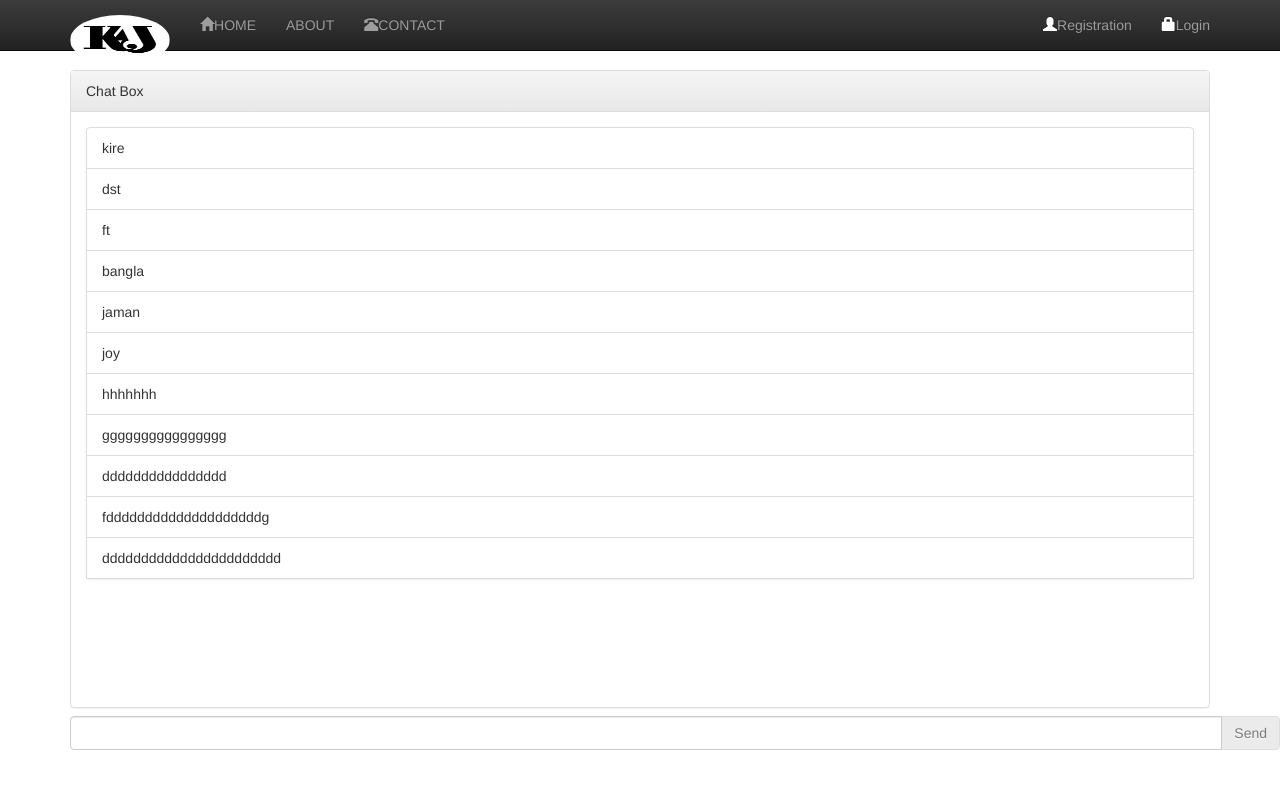
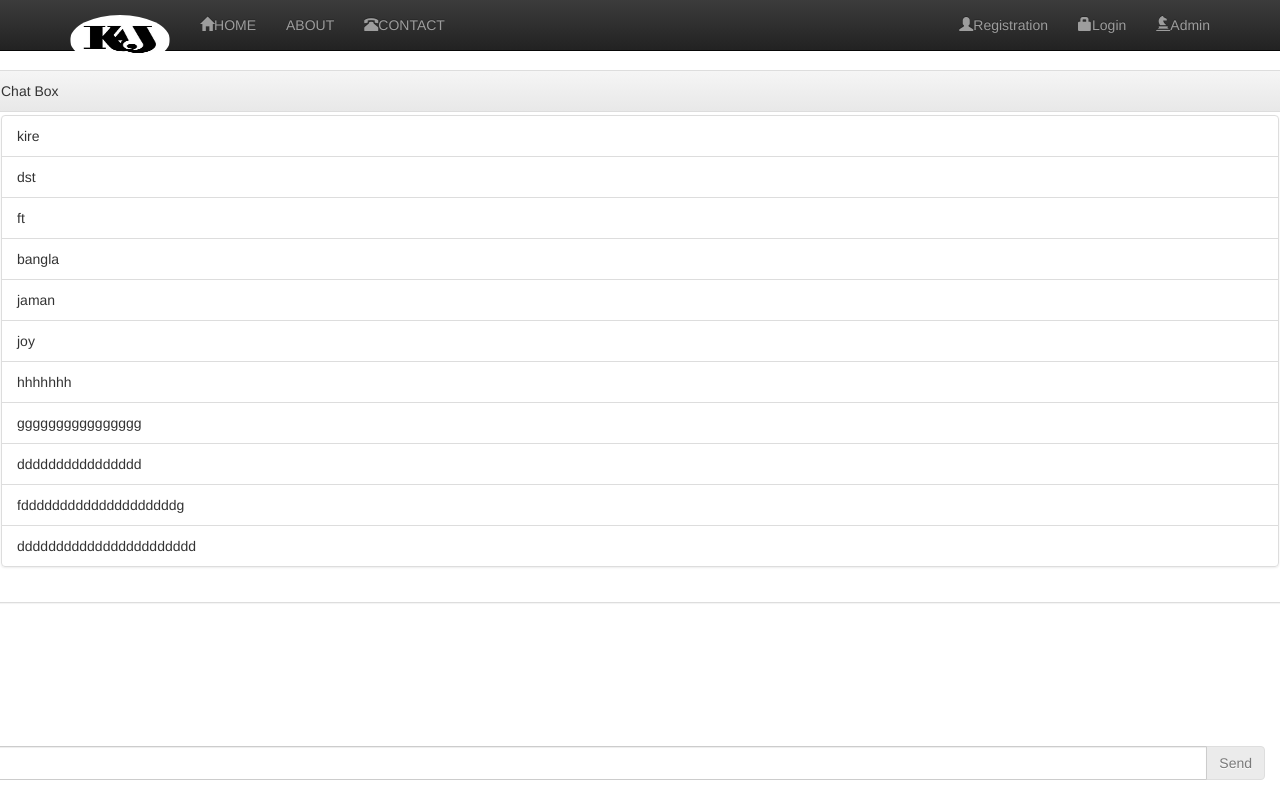
Before and after one commit to BLACKCAT25896/first-joy25896, a Django app: page /bal in a window 1280 px wide. Run offline with Django 3.2, Linux system fonts and the light colour scheme; data comes from the database, SQL or seed files in the repository; both versions use the stored data as it was after the commit; parts of the project's set-up code (start-up, migrations or seed data) failed here and were passed over; some libraries are stand-ins or nearby versions.

Commit message:
navbar update

```diff
--- a/alpha/urls.py
+++ b/alpha/urls.py
@@ -3,10 +3,10 @@
 from . import views
 
 urlpatterns = [
-    url(r'^login/$', views.Login, name='login'),
+    url(r'^enter/$', views.Enter, name='enter'),
     url(r'^logout/$', views.Logout, name='logout'),
-    url(r'^home/$', views.Home, name='home'),
-    url(r'^bal/$', views.Home, name='bal'),
+    # url(r'^home/$', views.Home, name='home'),
+    url(r'^bal/$', views.Bal, name='bal'),
     url(r'^post/$', views.Post, name='post'),
     url(r'^messages/$', views.Messages, name='messages'),
 ]
--- a/alpha/views.py
+++ b/alpha/views.py
@@ -5,7 +5,7 @@
 
 from .models import Chat
 
-def Login(request):
+def Enter(request):
     next = request.GET.get('next', '/bal/')
     if request.method == "POST":
         username = request.POST['username']
@@ -20,13 +20,13 @@
                 return HttpResponse("Account is not active at the moment.")
         else:
             return HttpResponseRedirect(settings_old.LOGIN_URL)
-    return render(request, "alpha/login.html", {'next': next})
+    return render(request, "alpha/enter.html", {'next': next})
 
 def Logout(request):
     logout(request)
-    return HttpResponseRedirect('/login/')
+    return HttpResponseRedirect('/enter/')
 
-def Home(request):
+def Bal(request):
     c = Chat.objects.all()
     return render(request, "alpha/bal.html", {'bal': 'active', 'chat': c})
 
--- a/deploy/settings/base.py
+++ b/deploy/settings/base.py
@@ -183,7 +183,7 @@
 
 
 SITE_ID = 1
-LOGIN_URL = '/accounts/login/'
+LOGIN_URL = '/enter/'
 
 LOGIN_REDIRECT_URL = '/'
 
--- a/deploy/settings/local.py
+++ b/deploy/settings/local.py
@@ -183,7 +183,7 @@
 
 
 SITE_ID = 1
-LOGIN_URL = '/accounts/login/'
+LOGIN_URL = '/enter/'
 
 LOGIN_REDIRECT_URL = '/'
 
--- a/deploy/settings_old.py
+++ b/deploy/settings_old.py
@@ -155,7 +155,7 @@
 MEDIA_ROOT = os.path.join(os.path.dirname(BASE_DIR), "media")
 
 
-LOGIN_URL = '/login/'
+LOGIN_URL = '/enter/'
 
 
 
--- a/deploy/urls.py
+++ b/deploy/urls.py
@@ -50,7 +50,8 @@
     url(r'^alpha/', include("alpha.urls", namespace='alpha')),
 
     # url(r'^login', alpha_views.login, name='login'),
-    url(r'^bal', alpha_views.Home, name='bal'),
+    url(r'^bal', alpha_views.Bal, name='bal'),
+    url(r'^enter', alpha_views.Enter, name='enter'),
 
 
 
--- a/static/chat.css
+++ b/static/chat.css
@@ -1,10 +1,11 @@
 #chat-bottom {
     position: fixed;
-    bottom: 50px;
+    bottom: 20px;
 
 }
 
 .panel-body {
     overflow-y: scroll;
-    height: 85%;
+    height: 70%;
+    border-bottom-left-radius: 50px;
 }
--- a/templates/alpha/bal.html
+++ b/templates/alpha/bal.html
@@ -1,7 +1,27 @@
 {% extends 'base.html' %}
 {% load staticfiles %}
 
+{#<html>#}
+{##}
+{#<head>#}
+{#    <title>Chat Panel</title>#}
+{#    <!-- Latest compiled and minified CSS -->#}
+{#    <link rel="stylesheet" href="http://maxcdn.bootstrapcdn.com/bootstrap/3.3.5/css/bootstrap.min.css">#}
+{#    <link rel="stylesheet" href="{% static 'chat.css' %}">#}
+{##}
+{#    <!-- jQuery library -->#}
+{#    <script src="https://ajax.googleapis.com/ajax/libs/jquery/1.11.3/jquery.min.js"></script>#}
+{##}
+{#    <!-- Latest compiled JavaScript -->#}
+{#    <script src="http://maxcdn.bootstrapcdn.com/bootstrap/3.3.5/js/bootstrap.min.js"></script>#}
+{#</head>#}
+{##}
+{#<body>#}
+
+{#{% include 'navbar.html' %}#}
+{#{% include 'messages.html' %}#}
 {% block chat %}
+{#    <div class="row">#}
     <div id="chat-body" class="panel panel-default">
         <div class="panel-heading">Chat Box</div>
         <div id="msg-list-div" class="panel-body">
@@ -15,23 +35,24 @@
                 {% empty %}
                     <li class="text-right list-group-item">No messages yet!</li>
                 {% endfor %}
-                <script>
-                    var chatlist = document.getElementById('msg-list-div');
-                    chatlist.scrollTop = chatlist.scrollHeight;
-                </script>
+{#                <script>#}
+{#                    var chatlist = document.getElementById('msg-list-div');#}
+{#                    chatlist.scrollTop = chatlist.scrollHeight;#}
+{#                </script>#}
             </ul>
         </div>
     </div>
 
     <form id="chat-form" method="post" action="/post/">
         <div id="chat-bottom" class="input-group">
-            <input type="text" id="chat-msg" name="chat-msg" class="form-control" width="48" height="48" />
+            <input type="text" id="chat-msg" name="chat-msg" class="form-control"/>
             <span class="input-group-btn">
-                <input class="btn btn-default" id="send" type="submit" value="Send" />
+                <input class="btn btn-default" id="send" type="submit" value="Send"/>
             </span>
         </div>
     </form>
-
+{#</body>#}
+{#</div>#}
 {#<script src="{% static 'chat.js' %}"></script>#}
-
+{#</html>#}
 {% endblock chat %}
--- a/templates/base.html
+++ b/templates/base.html
@@ -29,7 +29,7 @@
     <!-- Custom styles for this template -->
     <link href="{% static 'css/theme.css' %}" rel="stylesheet">
 
-
+       <!-- head for chat-->
  <!-- Latest compiled and minified CSS -->
     <link rel="stylesheet" href="http://maxcdn.bootstrapcdn.com/bootstrap/3.3.5/css/bootstrap.min.css">
     <link rel="stylesheet" href="{% static 'chat.css' %}">
@@ -112,8 +112,19 @@
 
 <!--extra navbar-->
 
+<!-- chat panal-->
+{#{% include 'messages.html' %}#}
+
+ <script>
+     var chatlist = document.getElementById('msg-list-div');
+     chatlist.scrollTop = chatlist.scrollHeight;
+ </script>
 
 
+<div class="row">
+    {% block chat %}{% endblock chat %}
+
+</div>
 
 <div class='container'>
 {#    <ol class='breadcrumb'>#}
@@ -129,7 +140,7 @@
 {#        {% endif %}#}
 {#    </ol>#}
 {% block content %}{% endblock content %}
-{% block chat %}{% endblock chat %}
+{#{% block chat %}{% endblock chat %}#}
 </div>
 
 
@@ -147,6 +158,9 @@
  chatlist.scrollTop = chatlist.scrollHeight;
  </script>
 <script src="{% static 'chat.js' %}">
+
+
+
  </script>
 <script type="text/javascript">
 $(document).ready(function(){
@@ -206,6 +220,5 @@
 
 </body>
 
-<script src="{% static 'chat.js' %}"></script>
 
 </html>
--- a/templates/navbar.html
+++ b/templates/navbar.html
@@ -18,8 +18,9 @@
            {% url 'home' as home %}
           {% url 'about' as about %}
           {% url 'contact' as contact %}
+          {% url 'enter' as enter %}
           {% url 'bal' as bal %}
-{#          {% url 'checkout' as checkout %}#}
+          {% url 'admin' as admin %}
 {#          {% url 'post_list' as post_list %}#}
 {#          {% url 'post_create' as post_create %}#}
 
@@ -64,12 +65,12 @@
 {#             <li {% if request.path == register %} class="active" {% endif %}><a href="{% url 'register' %}" > <span class="glyphicon glyphicon-user"></span>SIGNUP</a></li>#}
 
                  {% if not request.user.is_authenticated %}
-               <li><a href="{% url 'register' %}"><span class="glyphicon glyphicon-user" style="color:white"></span>Registration</a></li>
-                <li><a href="{% url 'login' %}"><span class="glyphicon glyphicon-lock" style="color:white"></span>Login</a></li>
+               <li><a href="{% url 'register' %}"><span class="glyphicon glyphicon-user" ></span>Registration</a></li>
+                <li><a href="{% url 'login' %}"><span class="glyphicon glyphicon-lock" ></span>Login</a></li>
                {% else %}
 
              <li class="dropdown">
-              <a href="#" class="dropdown-toggle" data-toggle="dropdown" role="button" aria-haspopup="true" aria-expanded="false"><h5>{{ user.username }}</h5></a>
+              <a href="#" class="dropdown-toggle" data-toggle="dropdown" role="button" aria-haspopup="true" aria-expanded="false">{{ user.username }}</a>
               <ul class="dropdown-menu">
 {#                  {% if not request.user.is_authenticated %}#}
 {#                <li><a href="{% url 'register' %}">Registration</a></li>#}
@@ -105,8 +106,11 @@
 {##}
 {#              </ul>#}
 {#            </li>#}
+{##}
+{#             <li><a href="{% url 'profile' %}">{{ user.username }}</a>#}
+           <li {% if request.path == admin %} class="active" {% endif %}><a href="/admin/login/?next=/admin/"><span class="glyphicon glyphicon-knight"></span><span></span>Admin</a></li>
 
-{#             <li><a href="{% url 'profile' %}">{{ user.username }}</a></li>#}
+
 
               </ul>
         </div><!--/.nav-collapse -->
```
Also changed, not shown: templates/alpha/enter.html (added, +8 -0 lines), templates/alpha/login.html (deleted, +0 -8 lines), db.sqlite3.
